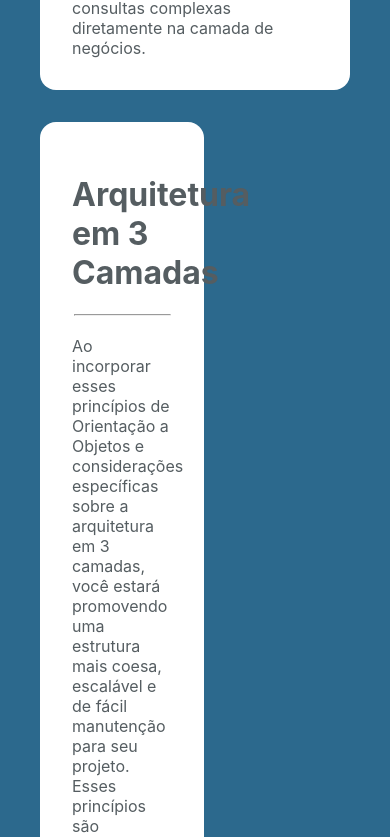
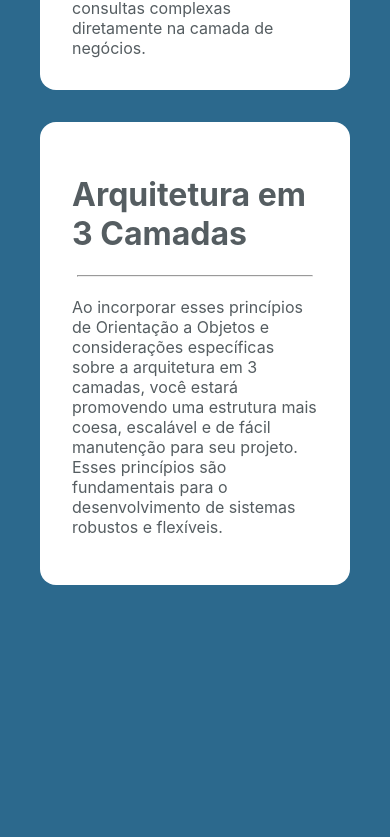
Before and after one commit to MarciovsRocha/guidelines, a React (Create React App) app in the folder guidelines/: page / in a window 390 px wide. Shown: the part 1000-1837 px from the top of the page. After the commit the page ends 1625 px from the top, so only its background shows below. Built offline with nearby package versions, Linux system fonts and the light colour scheme.

Commit message:
ajustado problema de responsividade

```diff
--- a/guidelines/src/components/Card/index.css
+++ b/guidelines/src/components/Card/index.css
@@ -5,8 +5,6 @@
     border-radius: 1rem;
     padding: 2rem;
     margin: 2rem;
-    max-width: 20%;
-    min-width: 100px;
 }
 
 .card hr{
```
